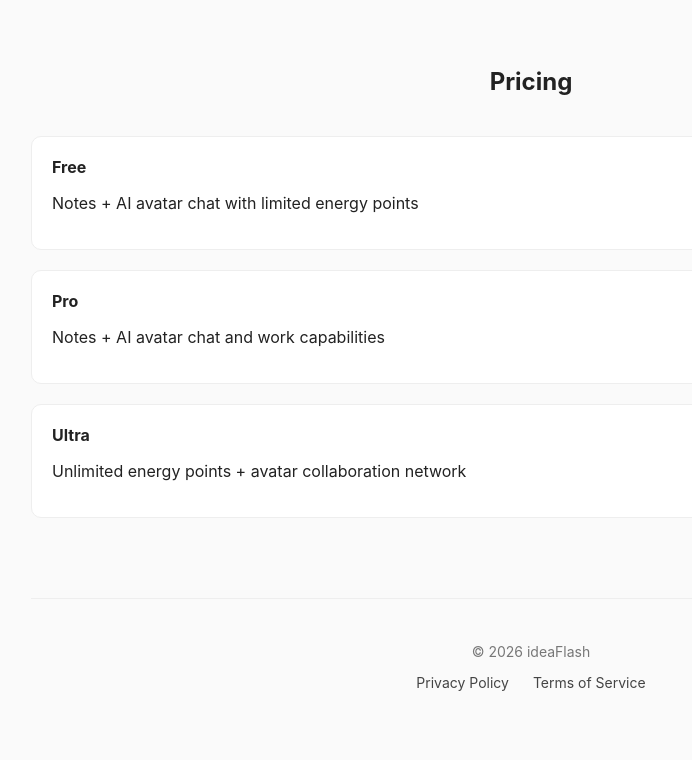
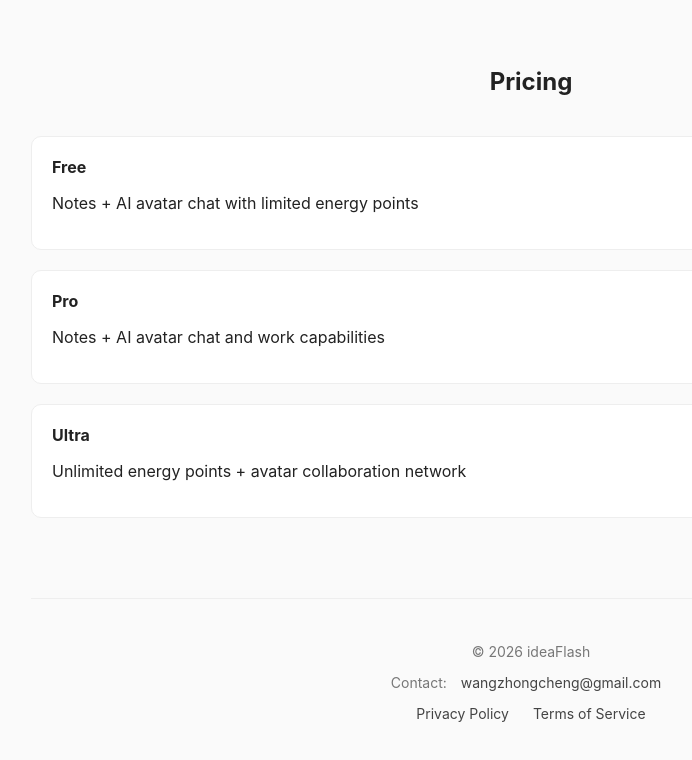
Before and after one commit to guiguixia/ideaFlash, a plain HTML site: page index.html in a window 1280 px wide. Shown: the part 2889-3649 px from the top of the page, without its empty margins (109-801 px from the left). Drawn offline with Linux system fonts and the light colour scheme.

Commit message:
Update index.html

```diff
--- a/index.html
+++ b/index.html
@@ -241,6 +241,11 @@ A preview of the ideaFlash interface and core features
 
 <p>© 2026 ideaFlash</p>
 
+<p>
+Contact:
+<a href="mailto:wangzhongcheng@gmail.com">wangzhongcheng@gmail.com</a>
+</p>
+
 <a href="privacy.html">Privacy Policy</a>
 <a href="terms.html">Terms of Service</a>
 
```
